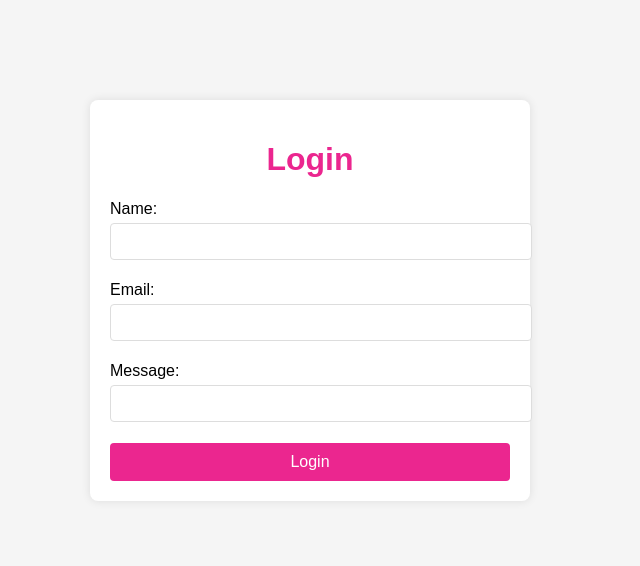
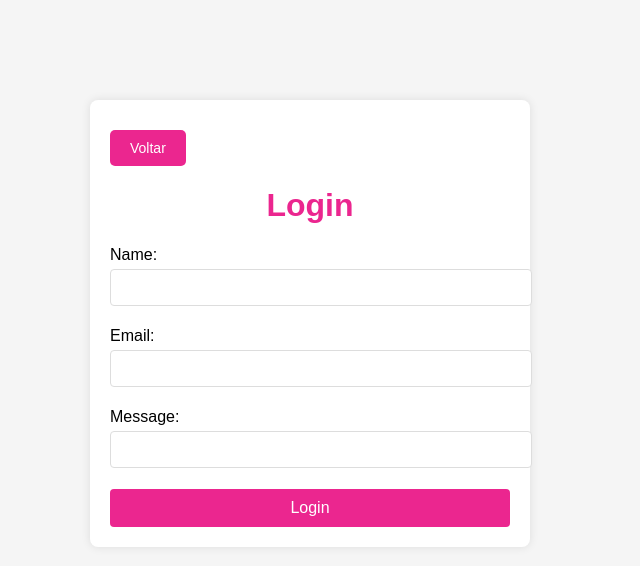
Before and after one commit to viniciusfeld/Remove-Master-BG, a Django app: template RemoveBG/templates/registration/login.html in a window 1280 px wide. Shown: the top 566 px of the page, without its empty margins (330-970 px from the left). Run offline with Django 5.2, Linux system fonts and the light colour scheme; the template is opened without the code that fills it: values that come from a table or form of the project are taken from there, others are empty.

Commit message:
INSERT: Favicon in screens

```diff
--- a/RemoveBG/static/css/admin_custom.css
+++ b/RemoveBG/static/css/admin_custom.css
@@ -44,3 +44,20 @@ body {
 #login-container form button:hover {
     background-color: #e69ac2; /* Cor do botão ao passar o mouse */
 }
+
+.back-button {
+    display: inline-block;
+    padding: 10px 20px;
+    background-color: #EB268F; /* Cor rosa (#EB268F) */
+    color: white;
+    text-decoration: none;
+    border-radius: 5px;
+    font-size: 14px;
+    transition: background-color 0.3s;
+    cursor: pointer;
+    margin-top: 10px;
+}
+
+.back-button:hover {
+    background-color: #ec77b5;
+}
--- a/RemoveBG/templates/contact.html
+++ b/RemoveBG/templates/contact.html
@@ -9,6 +9,11 @@
     <link rel="stylesheet" href="{% static 'css/contact.css' %}">
     <link href="https://fonts.googleapis.com/css2?family=Oswald:wght@400;500;600;700&display=swap" rel="stylesheet">
     <link rel="stylesheet" href="https://cdnjs.cloudflare.com/ajax/libs/font-awesome/6.0.0-beta3/css/all.min.css">
+
+    <link rel="icon" href="{% static 'img/favicon_16x16.ico' %}" type="image/x-icon">
+    <link rel="icon" href="{% static 'img/favicon_32x32.ico' %}" type="image/x-icon">
+    <link rel="icon" href="{% static 'img/favicon_64x64.ico' %}" type="image/x-icon">
+    <link rel="icon" href="{% static 'img/favicon_128x128.ico' %}" type="image/x-icon">
 </head>
 <body>
     <meta name="csrf-token" content="{{ csrf_token }}">
--- a/RemoveBG/templates/index.html
+++ b/RemoveBG/templates/index.html
@@ -8,6 +8,11 @@
     <link rel="stylesheet" href="{% static 'css/styles.css' %}">
     <link href="https://fonts.googleapis.com/css2?family=Oswald:wght@400;500;600;700&display=swap" rel="stylesheet">
     <link rel="stylesheet" href="https://cdnjs.cloudflare.com/ajax/libs/font-awesome/6.0.0-beta3/css/all.min.css">
+
+    <link rel="icon" href="{% static 'img/favicon_16x16.ico' %}" type="image/x-icon">
+    <link rel="icon" href="{% static 'img/favicon_32x32.ico' %}" type="image/x-icon">
+    <link rel="icon" href="{% static 'img/favicon_64x64.ico' %}" type="image/x-icon">
+    <link rel="icon" href="{% static 'img/favicon_128x128.ico' %}" type="image/x-icon">
 </head>
 <body>
     <meta name="csrf-token" content="{{ csrf_token }}">
--- a/RemoveBG/templates/registration/login.html
+++ b/RemoveBG/templates/registration/login.html
@@ -5,9 +5,15 @@
     <title>Login</title>
     {% load static %}
     <link rel="stylesheet" type="text/css" href="{% static 'css/admin_custom.css' %}">
+
+    <link rel="icon" href="{% static 'img/favicon_16x16.ico' %}" type="image/x-icon">
+    <link rel="icon" href="{% static 'img/favicon_32x32.ico' %}" type="image/x-icon">
+    <link rel="icon" href="{% static 'img/favicon_64x64.ico' %}" type="image/x-icon">
+    <link rel="icon" href="{% static 'img/favicon_128x128.ico' %}" type="image/x-icon">
 </head>
 <body>
     <div id="login-container">
+        <a href="javascript:history.back()" class="back-button">Voltar</a>
         <h1>Login</h1>
         <form method="post" action="{% url 'admin:login' %}">
             {% csrf_token %}
```
Also changed, not shown: RemoveBG/templates/admin/login.html (deleted, +0 -15 lines), RemoveBG/static/img/favicon _32x32.ico (added), RemoveBG/static/img/favicon_128x128.ico (added), RemoveBG/static/img/favicon_16x16.ico (added), RemoveBG/static/img/favicon_64x64.ico (added).
